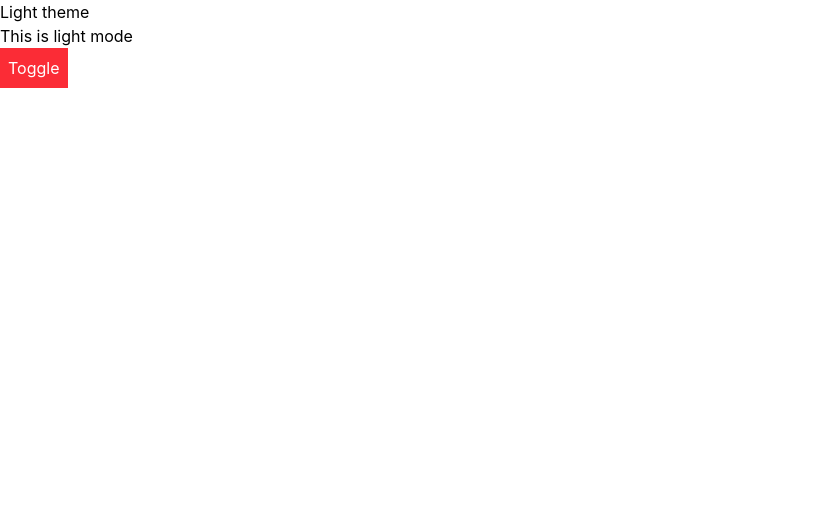
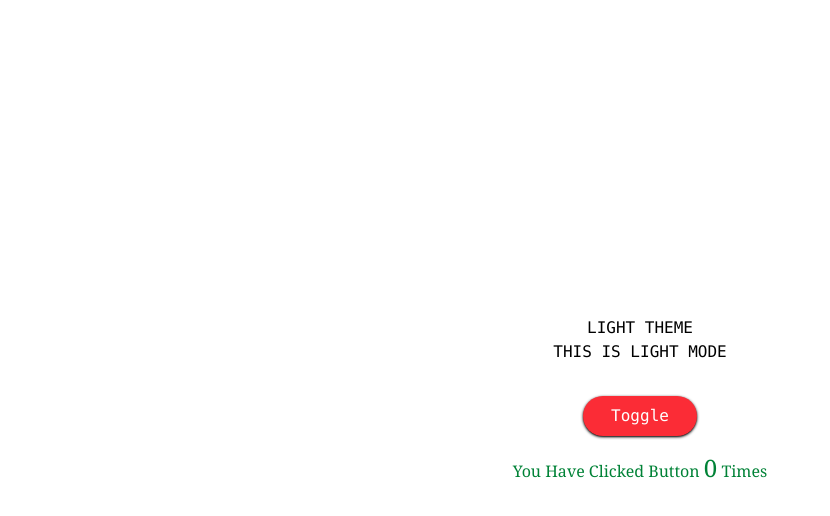
Before and after one commit to techolasmern/ai_web_basics, a React (Vite) app in the folder react-app/: page / in a window 1280 px wide. Shown: the top 516 px of the page, without its empty margins (0-830 px from the left). Built offline with nearby package versions, Linux system fonts and the light colour scheme.

Commit message:
updated App.tsx with tailwindcss and states

```diff
--- a/react-app/src/App.tsx
+++ b/react-app/src/App.tsx
@@ -6,6 +6,8 @@ import { useState } from "react";
 export const App = () => {
 
     const [theme, setTheme] = useState<"light" | "dark">("light");
+    const [counter, setCounter] = useState<number>(0);
+    const [className, setClassName] = useState<string>("font-mono uppercase bg-white text-black flex flex-col items-center justify-center h-screen");
     // const [data, setData] = useState<number>(0);
     // const [numbers] = useState<Array<number>>([1, 2, 3, 4, 5, 6, 7, 8, 9, 10]);
 
@@ -19,7 +21,7 @@ export const App = () => {
     //     </div>
     // }
 
-    return <div>
+    return <div className={className}>
         {/* <div>{data}</div>
         <button onClick={handleClick}>Update</button>
         {
@@ -35,14 +37,17 @@ export const App = () => {
 
         { theme === "dark" ? <div>This is dark mode</div> : <div>This is light mode</div>}
 
-        <button className="p-2 bg-red-500 text-white" onClick={() => {
+        <button className="p-2 bg-red-500 mt-8 text-white cursor-pointer rounded-full px-7 active:scale-99 shadow shadow-black active:shadow-none duration-200 font-mono" onClick={() => {
             if (theme === "dark") {
                 setTheme("light")
+                setClassName(className.replace("bg-black text-white", "bg-white text-black"));
             } else {
                 setTheme("dark");
+                setClassName(className.replace("bg-white text-black", "bg-black text-white"));
             }
+            setCounter(counter + 1);
         }}>Toggle</button>
-
+        <p className="font-serif capitalize mt-4 text-green-700">You have clicked button <span className="text-2xl">{counter}</span> times</p>
 
     </div>
 }
```
